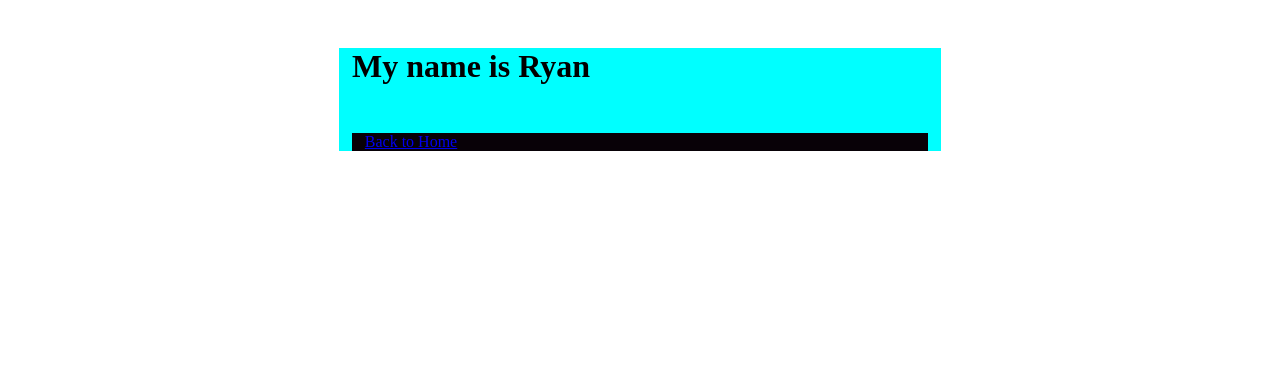
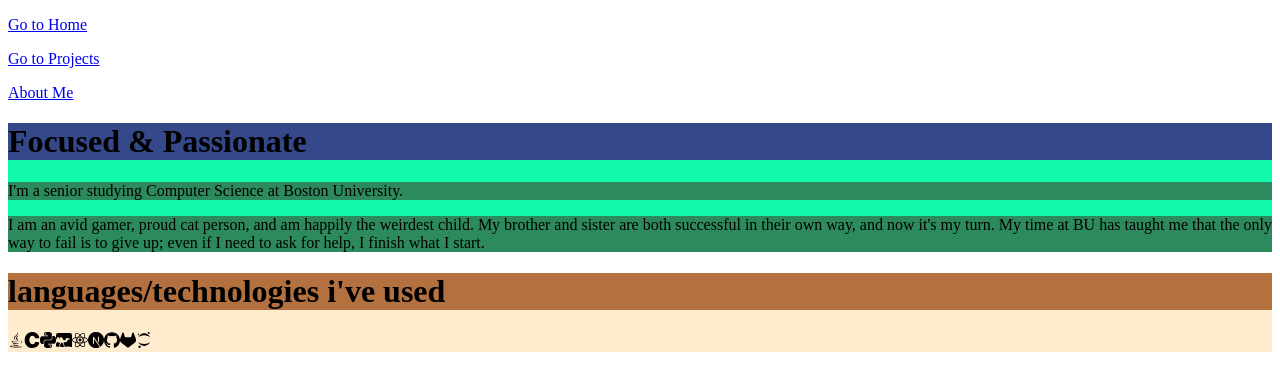
Before and after one commit to ryanv249/ryanv249.me, a Next.js app: page /about in a window 1280 px wide. Shown: the top 390 px of the page. Built offline with nearby package versions, Linux system fonts and the light colour scheme.

Commit message:
skeleton of /about is finished. added react-icons because shellbear showed that it can be used really well. the more I apply this styling format, the less im sure of it. maybe will do something completely different once the base is built. either way, the navbar and footer is for tomorrow.

```diff
--- a/components/layout.js
+++ b/components/layout.js
@@ -8,15 +8,7 @@ import ImageGallery from 'react-image-gallery';
 
 import { NavList } from '../pages';
 
-// use this as template for something maybe at some point???
-
-export function TestLayout({ children }) {
-    return <div className={styles.test}>{children}</div>;
-}
-
-export function AboutMeLayout({ children }) {
-    return <div className={styles.about}>{children}</div>;
-}
+import { SiC, SiPython, SiOcaml, SiReact, SiGithub, SiJupyter, SiNextdotjs, SiJava, SiGitlab } from 'react-icons/si'
 
 export function Header({ pageTitle }) {
     return (
@@ -208,6 +200,72 @@ export function HomePageLayout(){
     );
 }
 
+function AboutBio({ children }){
+    return(
+        <div className={styles.aboutBio}>
+            {children}
+        </div>
+    );
+}
+
+function AboutTech({ children }){
+    return(
+        <div className={styles.aboutTech}>
+            {children}
+        </div>
+    );
+}
+
+
+export function AboutPageLayout(){
+    return(
+        <>
+            <Header pageTitle={"About - Ryan Velez"}/>
+
+            {/* navbar stuff */}
+            <NavList></NavList>
+
+            {/* content    put into main? */}
+
+            {/* bio */}
+            <AboutBio>
+                <h1>Focused & Passionate</h1>
+
+                <p>
+                    I'm a senior studying Computer Science at Boston University.
+                </p>
+
+                <p>
+                    I am an avid gamer, proud cat person, and am happily the weirdest child.
+                    My brother and sister are both successful in their own way, and now it's my turn.
+
+                    My time at BU has taught me that the only way to fail is to give up; even if I need to ask for help, I finish what I start.
+                </p>
+            </AboutBio>
+
+            {/* things I know */}
+            <AboutTech>
+                <h1>languages/technologies i've used </h1>
+                {/* figure out styling for these eventually */}
+                <SiJava/>
+                <SiC/>
+                <SiPython/>
+                <SiOcaml/>
+                <SiReact/>
+                <SiNextdotjs/>
+                <SiGithub/>
+                <SiGitlab/>
+                <SiJupyter/>
+            </AboutTech>
+
+
+            {/* job experience section ? */}
+
+            {/* footer stuff */}
+        </>
+    );
+}
+
 const name = 'Your Name';
 export const siteTitle = 'Next.js Sample Website';
 
--- a/components/layout.module.css
+++ b/components/layout.module.css
@@ -11,6 +11,9 @@
     margin: 3rem auto 6rem;
     background-color: rgb(8, 1, 7);
 }
+
+
+
 
 /* home styles
 
@@ -53,6 +56,10 @@
     background-color: rgb(220, 121, 144);
 }
 
+
+
+
+
 /* preview styles
 
     each project type has a separate container
@@ -77,6 +84,9 @@
 .preview p {
     background-color: rgb(34, 185, 29);
 }
+
+
+
 
 /* project styles
 
@@ -111,3 +121,30 @@
     background-color: rgb(172, 194, 32);
     height: 300px;
 }
+
+
+
+/* about styles
+
+    no container because uh
+*/
+
+.aboutBio{
+    background-color: rgb(17, 249, 171);
+}
+
+.aboutBio h1{
+    background-color: rgb(52, 72, 138);
+}
+
+.aboutBio p{
+    background-color: rgb(45, 138, 93);
+}
+
+.aboutTech{
+    background-color: blanchedalmond;
+}
+
+.aboutTech h1{
+    background-color: rgb(179, 113, 63);
+}
--- a/package.json
+++ b/package.json
@@ -10,6 +10,7 @@
         "next-sitemap": "^3.0.5",
         "react": "^18.1.0",
         "react-dom": "^18.1.0",
+        "react-icons": "^4.4.0",
         "react-image-gallery": "^1.2.8"
     }
 }
--- a/pages/about.js
+++ b/pages/about.js
@@ -1,18 +1,7 @@
-import Link from "next/link";
-import {AboutMeLayout, Header, TestLayout} from '../components/layout';
+import {AboutPageLayout} from '../components/layout';
 
-export default function MyDescription(){
+export default function AboutPage(){
     return(
-        <TestLayout>
-            <Header pageTitle={"About - Ryan Velez"}/>
-            <h1>My name is Ryan</h1>
-            <AboutMeLayout>
-                <p>
-                    <Link href = "/">
-                        <a>Back to Home</a>
-                    </Link>
-                </p>
-            </AboutMeLayout>
-        </TestLayout>
+        <AboutPageLayout/>
     );
 }
```
Also changed, not shown: 1 other file (tests, documents, lock files or other folders).
